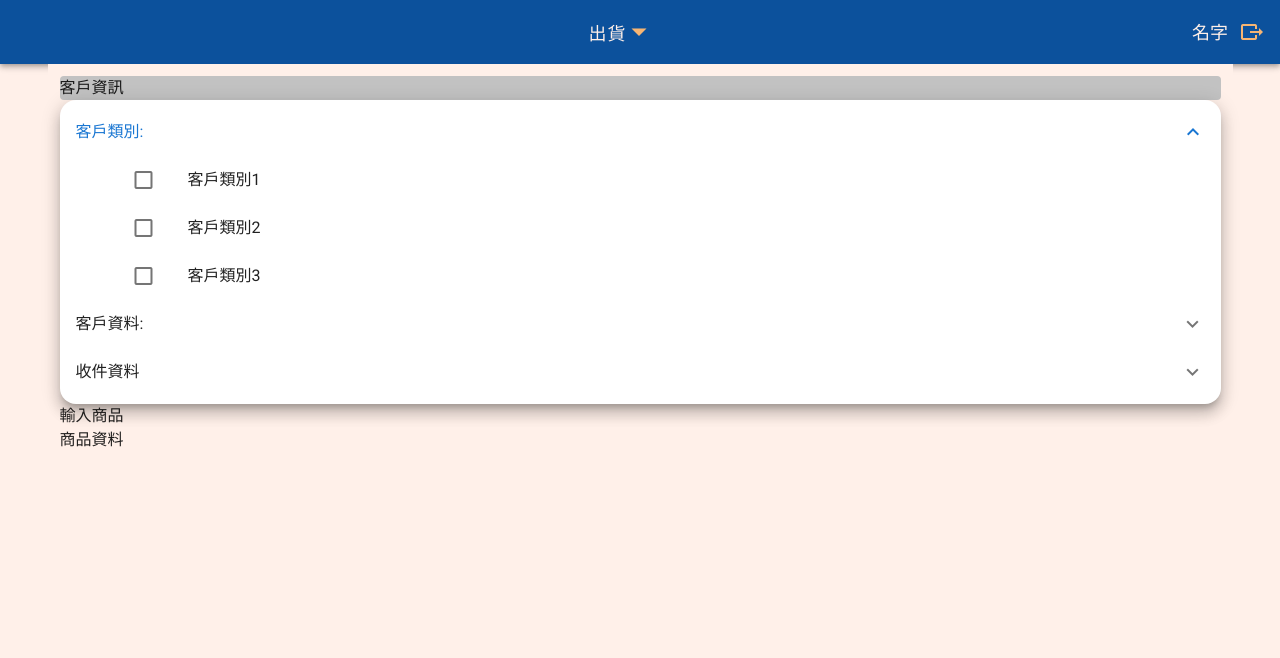
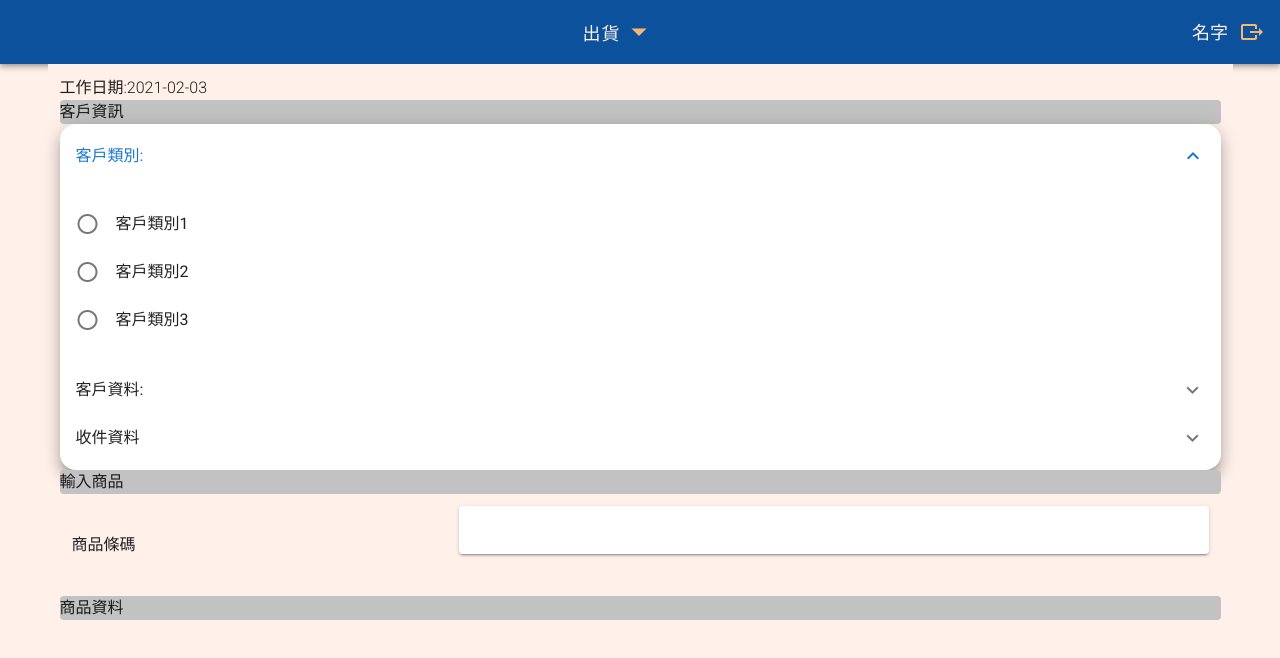
Before and after one commit to timthebouncer/ERP-System-Front, a Vue app: page /sales in a window 1280 px wide. Shown: the top 658 px of the page. Built offline with nearby package versions, Linux system fonts and the light colour scheme.

Commit message:
[盤點機]出貨客戶資料 List 初版

```diff
--- a/package.json
+++ b/package.json
@@ -10,6 +10,7 @@
   "dependencies": {
     "axios": "^0.21.1",
     "core-js": "^3.6.5",
+    "moment": "^2.29.1",
     "vue": "^2.6.11",
     "vue-router": "^3.2.0",
     "vuetify": "^2.4.3",
--- a/src/views/check/Sales/index.vue
+++ b/src/views/check/Sales/index.vue
@@ -1,5 +1,6 @@
 <template>
   <v-container class="container">
+    <span class="font-weight-light">工作日期:{{ today }}</span>
     <div class="top-wrapper rounded">
       客戶資訊
     </div>
@@ -16,53 +17,110 @@
           </v-list-item-content>
         </template>
 
-        <v-list-item v-for="child in item.items" :key="child.title">
-          <v-list-item-action>
-            <v-checkbox :input-value="child.active"></v-checkbox>
-          </v-list-item-action>
-          <v-list-item-content>
-            <v-list-item-title v-text="child.title"></v-list-item-title>
-          </v-list-item-content>
-        </v-list-item>
+        <template v-if="item.key == 'class'">
+          <v-radio-group>
+            <v-list-item v-for="child in item.items" :key="child.id">
+              <v-list-item-action class="mr-4">
+                <v-radio :value="child.id" :key="child.id"></v-radio>
+              </v-list-item-action>
+              <v-list-item-content>
+                <v-list-item-title v-text="child.className"></v-list-item-title>
+              </v-list-item-content>
+            </v-list-item>
+          </v-radio-group>
+        </template>
+        <template v-else-if="item.key == 'client'">
+          <v-radio-group>
+            <v-list-item v-for="child in item.items" :key="child.id">
+              <v-list-item-action class="mr-4">
+                <v-radio :value="child.id" :key="child.id"></v-radio>
+              </v-list-item-action>
+              <v-list-item-content>
+                  <v-row class="justify-space-between ma-0"><span class="">{{child.name}}</span><span class="">{{child.phone}}</span><span></span></v-row>
+              </v-list-item-content>
+            </v-list-item>
+          </v-radio-group>
+          <v-list-item class="pa-0 justify-center">
+              <v-btn text class="font-weight-bold text-h5"><v-icon>mdi-plus-circle-outline</v-icon>新增客戶資料</v-btn>
+          </v-list-item>
+        </template>
+        <template v-else-if="item.key == 'receive'">
+          <v-radio-group>
+            <v-list-item v-for="child in item.items" :key="child.id">
+              <v-list-item-action class="mr-4">
+                <v-radio :value="child.id" :key="child.id"></v-radio>
+              </v-list-item-action>
+              <v-list-item-content>
+                <v-row class="justify-space-between ma-0"><span class="">{{child.name}}</span><span class="">{{child.phone}}</span><span></span></v-row>
+                <v-row class="justify-space-between ma-0"><span class="col-1">{{child.code}}</span><span class="col-10">{{child.address}}</span><span></span></v-row>
+
+              </v-list-item-content>
+            </v-list-item>
+          </v-radio-group>
+          <v-list-item class="pa-0 justify-center">
+            <v-btn text class="font-weight-bold text-h5"><v-icon>mdi-plus-circle-outline</v-icon>新增收件資料</v-btn>
+          </v-list-item>
+        </template>
       </v-list-group>
     </v-list>
-    <div class="content-wrapper">
+    <div class="content-wrapper rounded">
       輸入商品
     </div>
-    <div class="footer-wrapper">
+    <div>
+    <v-row class="ma-0"><v-col class="col-4 align-self-center"><span>商品條碼</span></v-col><v-col><v-text-field solo></v-text-field></v-col></v-row>
+    </div>
+    <div class="footer-wrapper rounded">
       商品資料
     </div>
   </v-container>
 </template>
 <script>
+import moment from "moment";
 export default {
   name: "Sales",
   data() {
     return {
+      today: "",
       items: [
         {
+          key: "class",
           title: "客戶類別:",
           active: true,
           items: [
-            { title: "客戶類別1",active:false },
-            { title: "客戶類別2",active:false },
-            { title: "客戶類別3",active:false }
+            { id: 1, className: "客戶類別1" },
+            { id: 2, className: "客戶類別2" },
+            { id: 3, className: "客戶類別3" }
           ]
         },
         {
+          key: "client",
           title: "客戶資料:",
           items: [
-            { title: "同公司資料" },
-            { title: "示範客戶A" },
-            { title: "示範客戶B" }
+            { id:1,name: "示範客戶A",phone:"0912265485",code:"123",address:"AAAA" },
+            { id:2,name: "示範客戶B",phone:"0912265486",code:"321",address:"BBBB"},
+            { id:3,name: "示範客戶C",phone:"0912265487",code:"444",address:"CCCC"},
           ]
         },
         {
-          items: [{ title: "List Item" }],
-          title: "收件資料"
+          key: "receive",
+          title: "收件資料",
+          items: [
+            { id:1,name: "同客戶資料(預設地址)",phone:"",code:"",address:"" },
+            { id:2,name: "同公司資料",phone:"",code:"",address:"" },
+            { id:3,name: "收件客戶A",phone:"0912265485",code:"123",address:"示範收件地址A" },
+            { id:4,name: "收件客戶B",phone:"0912265486",code:"321",address:"示範收件地址B"},
+            { id:5,name: "收件客戶C",phone:"0912265487",code:"444",address:"示範收件地址C"},
+            { id:6,name: "收件客戶D",phone:"0912265487",code:"444",address:"示範收件地址D"},
+          ]
         }
       ]
     };
+  },
+  methods: {
+    moment
+  },
+  mounted() {
+    this.today = moment(new Date()).format("YYYY-MM-DD");
   }
 };
 </script>
@@ -70,7 +128,13 @@ export default {
 .container {
   background-color: #fff0e9;
 }
-.top-wrapper {
+.top-wrapper{
+  background-color: #c2c2c2;
+}
+.content-wrapper{
+  background-color: #c2c2c2;
+}
+.footer-wrapper{
   background-color: #c2c2c2;
 }
 </style>
--- a/src/views/check/components/Header/index.vue
+++ b/src/views/check/components/Header/index.vue
@@ -6,21 +6,22 @@
         bottom
         offset-y
         offset-x
-        nudge-left="160"
-        nudge-bottom="10"
+        absolute
+        :position-x="menuPositionX"
+        :position-y="menuPositionY"
         max-width="300"
         min-width="300"
         :value="showMenu"
       >
         <template v-slot:activator="{ on, attrs, value }">
-          <v-btn :ripple="false" icon v-bind="attrs" v-on="on" style="margin-left: 30px;">
+          <v-btn :ripple="false" text v-bind="attrs" v-on="on" style="margin-left: 30px;">
             <span style="font-size: large; color: #fff0e9;">{{menuName}}</span>
             <v-icon large color="#f7b573" v-if="value">mdi-menu-up</v-icon>
             <v-icon large color="#f7b573" v-else>mdi-menu-down</v-icon>
           </v-btn>
         </template>
         <v-row style="background-color: #fff0e9;">
-          <v-col cols="5" >
+          <v-col cols="5">
             <v-list style="background-color: #fff0e9;">
               <v-list-item
                 ><v-btn color="primary" @click="toggleMenu('出貨')"
@@ -74,6 +75,8 @@ export default {
   name: "HeaderOption",
   data() {
     return {
+      menuPositionX:100,
+      menuPositionY:50,
       showMenu: false,
       menuName: ''
     };
@@ -91,6 +94,7 @@ export default {
   },
   mounted() {
     this.menuName = '出貨'
+    this.menuPositionX = window.innerWidth/2 - 150
   }
 };
 </script>
```
